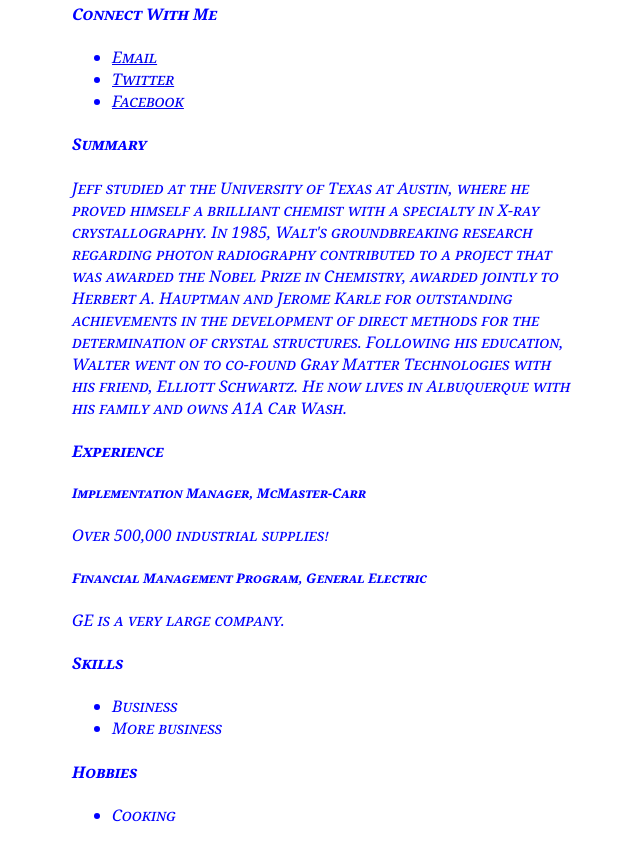
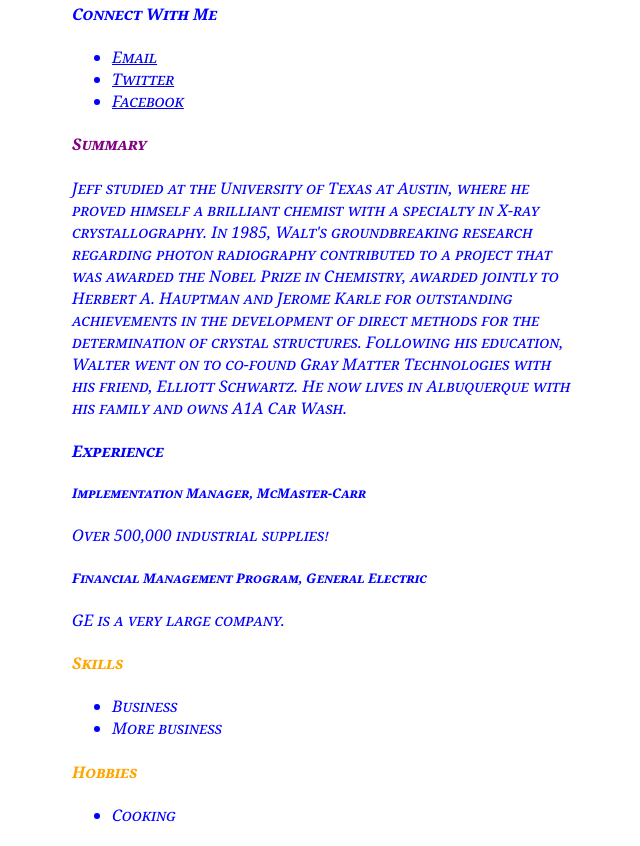
Before and after one commit to jeffgwinchester7/jeffgwinchester7.github.io, a plain HTML site: page index.html in a window 1280 px wide. Shown: the part 407-1253 px from the top of the page, without its empty margins (318-958 px from the left). Drawn offline with nearby package versions, Linux system fonts and the light colour scheme.

Commit message:
commit 4

```diff
--- a/index.html
+++ b/index.html
@@ -25,7 +25,7 @@
       </ul>
     </div>
     <div>
-      <h4>Summary</h4>
+      <h4 id="summary" >Summary</h4>
       <p>
         Jeff studied at the University of Texas at Austin, where he proved himself a brilliant chemist with a specialty in X-ray crystallography. In 1985, Walt's groundbreaking research regarding photon radiography contributed to a project that was awarded the Nobel Prize in Chemistry, awarded jointly to Herbert A. Hauptman and Jerome Karle for outstanding achievements in the development of direct methods for the determination of crystal structures. Following his education, Walter went on to co-found Gray Matter Technologies with his friend, Elliott Schwartz. He now lives in Albuquerque with his family and owns A1A Car Wash.
       </p>
@@ -42,14 +42,14 @@
       </div>
     </div>
     <div>
-      <h4>Skills</h4>
+      <h4 class="skills-and-hobbies">Skills</h4>
       <ul>
         <li>Business</li>
         <li>More business</li>
       </ul>
     </div>
     <div>
-      <h4>Hobbies</h4>
+      <h4 class="skills-and-hobbies">Hobbies</h4>
       <ul>
         <li>Cooking</li>
       </ul>
--- a/style.css
+++ b/style.css
@@ -17,3 +17,9 @@
 h1{
   color:red;
 }
+#summary{
+  color:purple;
+}
+.skills-and-hobbies{
+  color:orange;
+}
```
